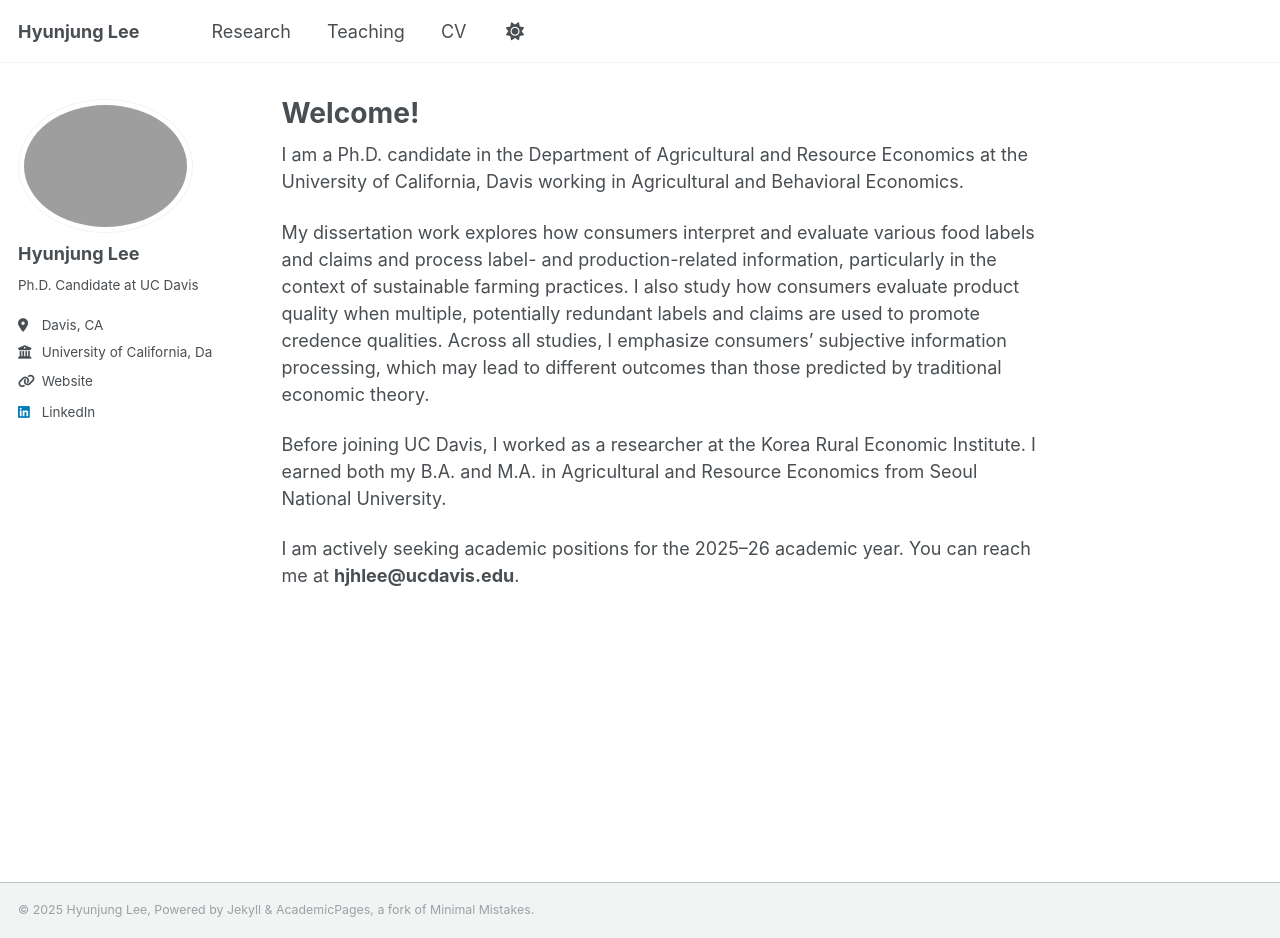
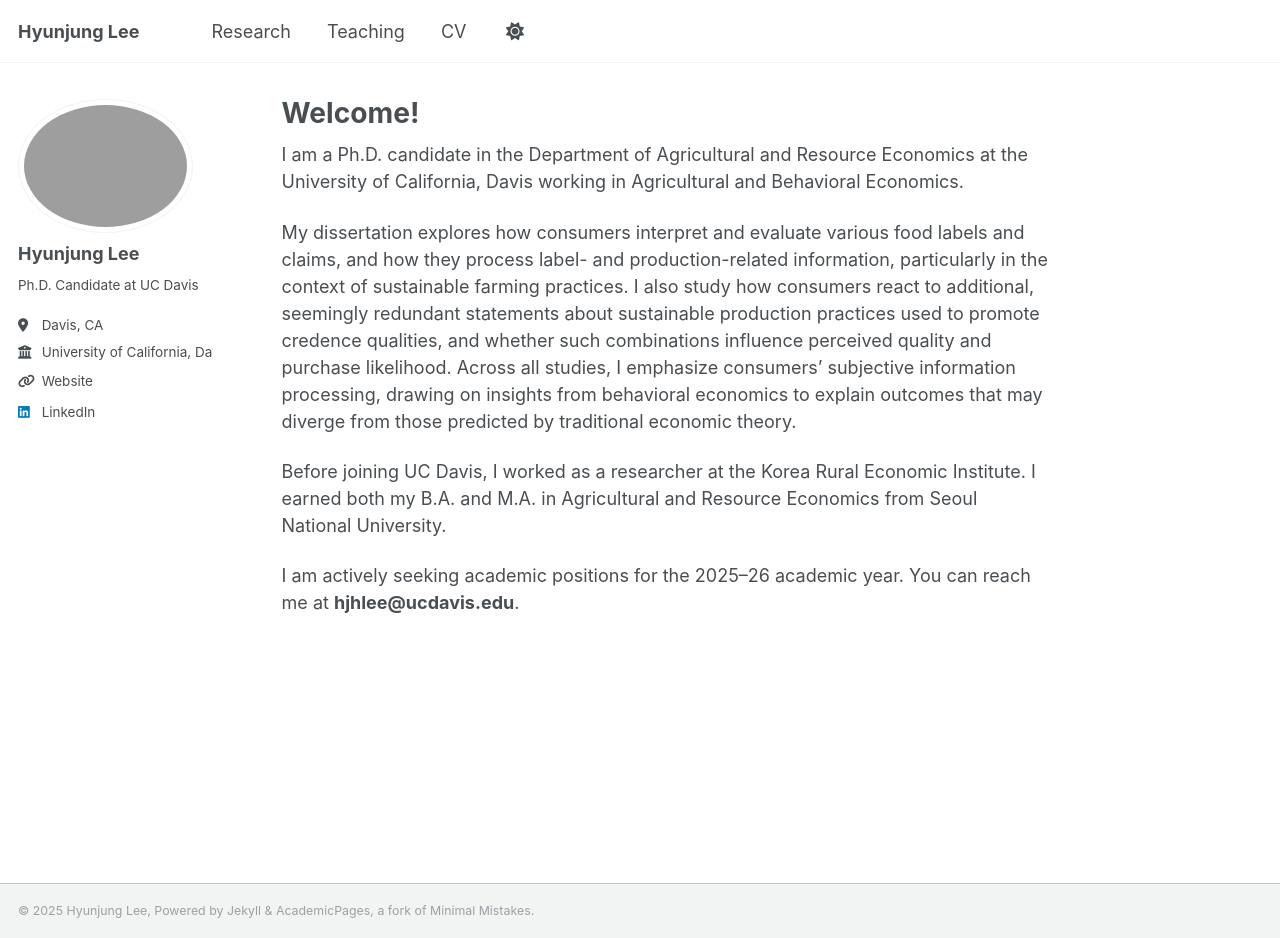
Before and after one commit to Hyunjung-agLee/hyunjung-aglee, a Jekyll site: the page built from _pages/about.md, in a window 1280 px wide and 938 px high. Built offline with Jekyll 4.4.1, drawn with Linux system fonts in a browser that asks for light colours; a script that is not in the unit is left out.

Commit message:
Update about.md

```diff
--- a/_pages/about.md
+++ b/_pages/about.md
@@ -10,7 +10,7 @@ redirect_from:
 
 I am a Ph.D. candidate in the Department of Agricultural and Resource Economics at the University of California, Davis working in Agricultural and Behavioral Economics.
 
-My dissertation work explores how consumers interpret and evaluate various food labels and claims and process label- and production-related information, particularly in the context of sustainable farming practices. I also study how consumers evaluate product quality when multiple, potentially redundant labels and claims are used to promote credence qualities. Across all studies, I emphasize consumers’ subjective information processing, which may lead to different outcomes than those predicted by traditional economic theory.
+My dissertation explores how consumers interpret and evaluate various food labels and claims, and how they process label- and production-related information, particularly in the context of sustainable farming practices. I also study how consumers react to additional, seemingly redundant statements about sustainable production practices used to promote credence qualities, and whether such combinations influence perceived quality and purchase likelihood. Across all studies, I emphasize consumers’ subjective information processing, drawing on insights from behavioral economics to explain outcomes that may diverge from those predicted by traditional economic theory.
 
 Before joining UC Davis, I worked as a researcher at the Korea Rural Economic Institute. I earned both my B.A. and M.A. in Agricultural and Resource Economics from Seoul National University.
 
```
